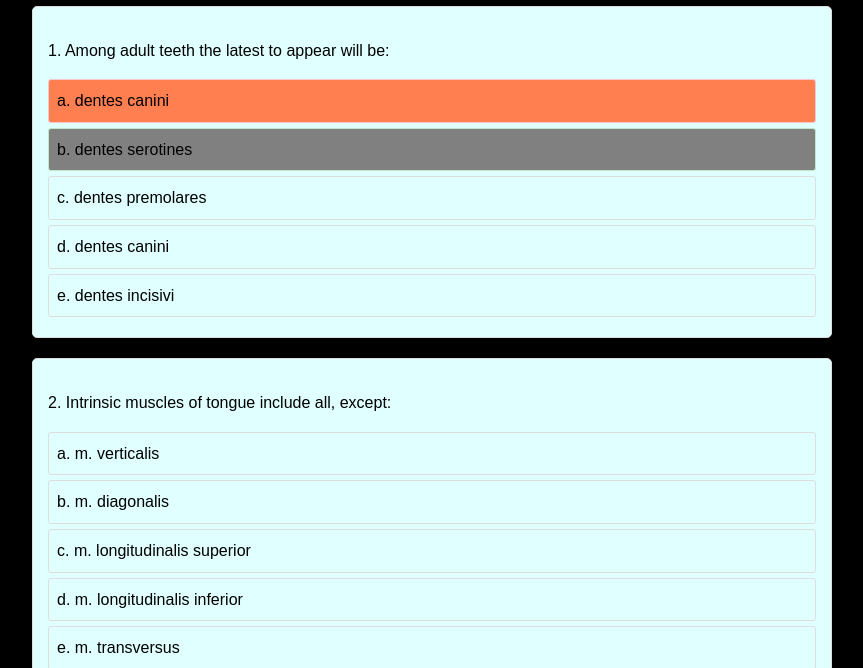
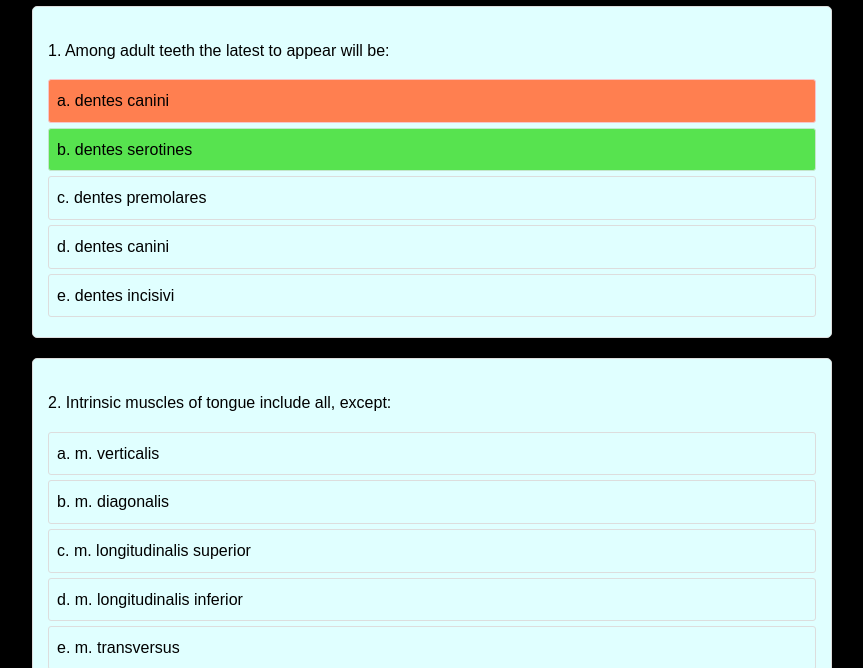
Before and after one commit to animemandir/ThousandAnatQuestion, a plain HTML site: page splanchnology.html in a window 1280 px wide. Both pictures are taken after a click on the element "a. dentes canini". Shown: the part 132-800 px from the top of the page, without its empty margins (208-1071 px from the left). Drawn offline with Linux system fonts and the light colour scheme.

Commit message:
Update splanchnology.html

```diff
--- a/splanchnology.html
+++ b/splanchnology.html
@@ -34,7 +34,7 @@
             background-color: #f0f0f0;
         }
         .correct {
-            background-color: grey;
+            background-color: #57e34f;
             border-color: #c3e6cb;
         }
         .incorrect {
```
